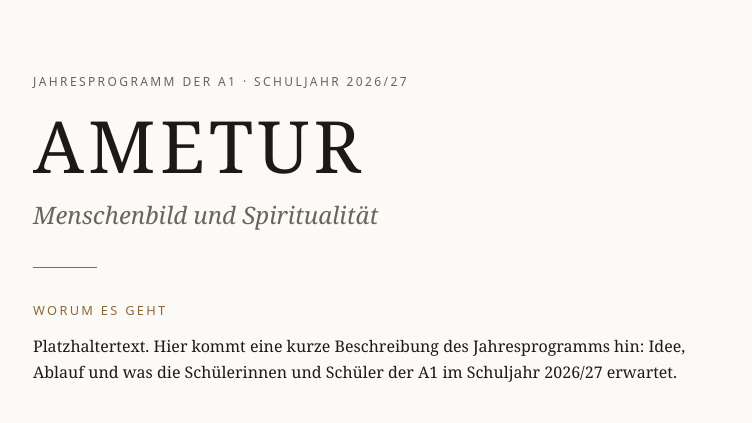
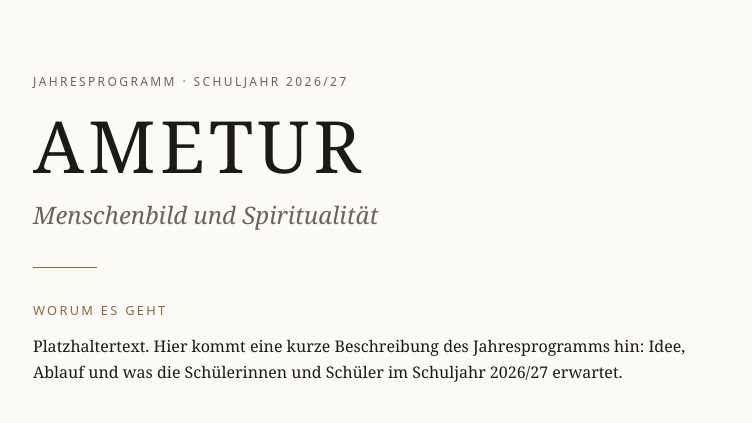
Before and after one commit to Dendak/ametur, a plain HTML site: page index.html in a window 1280 px wide. Shown: the top 423 px of the page, without its empty margins (263-1015 px from the left). Drawn offline with Linux system fonts and the light colour scheme.

Commit message:
A1 bezog sich auf das Plakatformat, nicht auf eine Klasse

```diff
--- a/index.html
+++ b/index.html
@@ -4,7 +4,7 @@
 <meta charset="utf-8">
 <meta name="viewport" content="width=device-width, initial-scale=1">
 <title>AMETUR &ndash; Menschenbild und Spiritualit&auml;t</title>
-<meta name="description" content="AMETUR – Menschenbild und Spiritualität. Jahresprogramm der A1 im Schuljahr 2026/27 am Privatgymnasium der Herz-Jesu-Missionare.">
+<meta name="description" content="AMETUR – Menschenbild und Spiritualität. Jahresprogramm im Schuljahr 2026/27 am Privatgymnasium der Herz-Jesu-Missionare.">
 <meta name="robots" content="index, follow">
 <style>
   :root {
@@ -118,7 +118,7 @@
 </head>
 <body>
 <main>
-  <p class="kicker">Jahresprogramm der A1 &middot; Schuljahr 2026/27</p>
+  <p class="kicker">Jahresprogramm &middot; Schuljahr 2026/27</p>
   <h1>AMETUR</h1>
   <p class="subtitle">Menschenbild und Spiritualit&auml;t</p>
   <hr class="rule">
@@ -126,7 +126,7 @@
   <section>
     <h2>Worum es geht</h2>
     <p>Platzhaltertext. Hier kommt eine kurze Beschreibung des Jahresprogramms hin:
-      Idee, Ablauf und was die Sch&uuml;lerinnen und Sch&uuml;ler der A1 im Schuljahr
+      Idee, Ablauf und was die Sch&uuml;lerinnen und Sch&uuml;ler im Schuljahr
       2026/27 erwartet.</p>
   </section>
 
```
Also changed, not shown: README.md.
